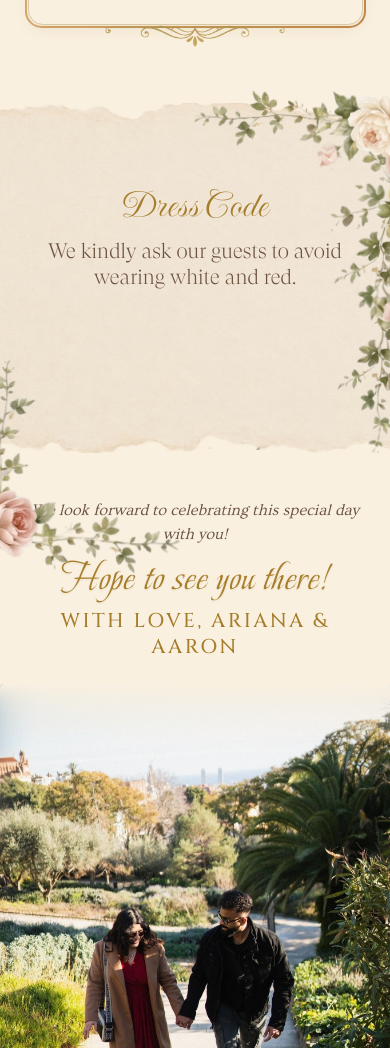
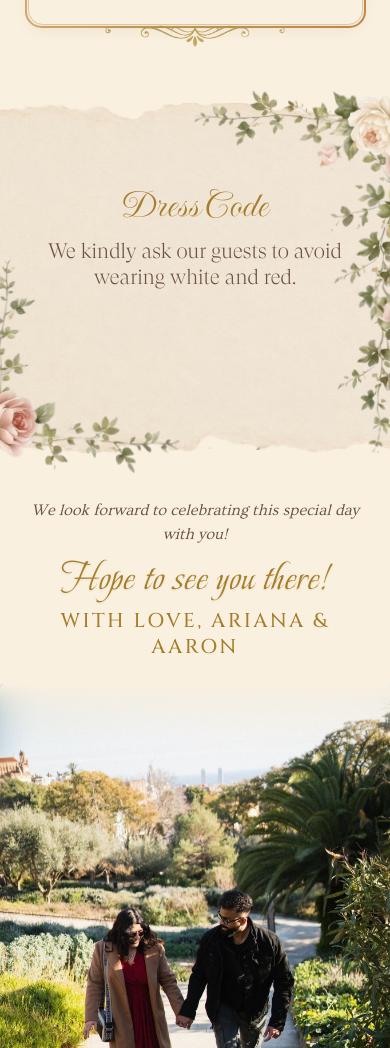
Before and after one commit to invitestory123/arian--aaron, a plain HTML site: page index.html in a window 390 px wide. Shown: the part 2072-3120 px from the top of the page. Drawn offline with Linux system fonts and the light colour scheme; no server answers; a script that the page names is missing.

Commit message:
Reposition bottom flower decor above closing words

```diff
--- a/css/custom.css
+++ b/css/custom.css
@@ -555,9 +555,9 @@ img[data-original*="ChatGPT_Image_May_25"] {
   opacity: 0 !important;
 }
 
-/* Move bottom flower decor safely down and non-blocking */
+/* Move bottom flower decor safely up so it frames the section without covering the words */
 #rec2487446183 .tn-elem[data-elem-id="1780167004386000002"] {
-  top: 270px !important;
+  top: 170px !important;
   z-index: 2 !important;
   pointer-events: none !important;
 }
@@ -580,7 +580,7 @@ img[data-original*="ChatGPT_Image_May_25"] {
     max-width: 380px !important;
   }
   #rec2487446183 .tn-elem[data-elem-id="1780167004386000002"] {
-    top: 260px !important;
+    top: 160px !important;
   }
 }
 
```
